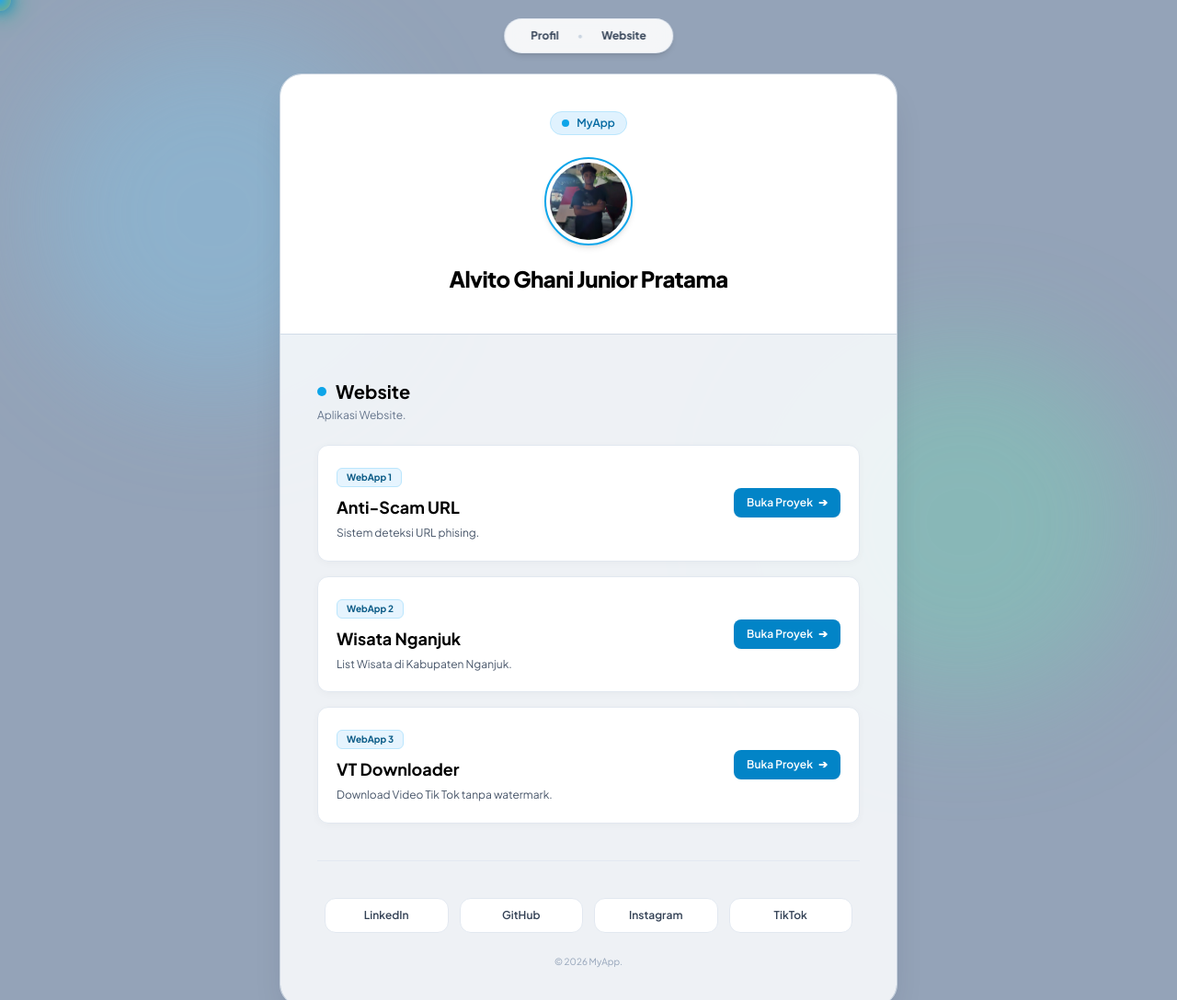
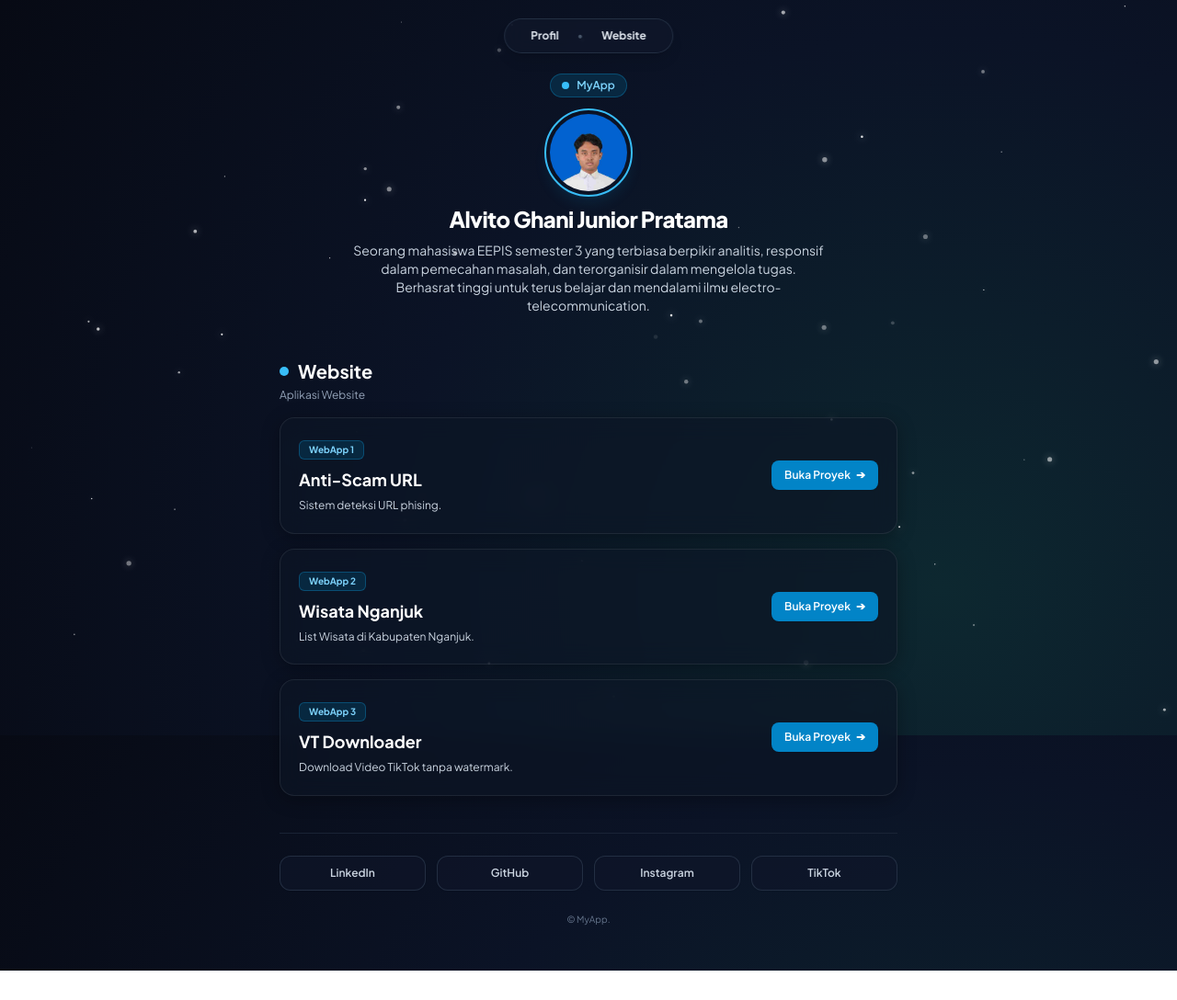
Before and after one commit to juniorpratamaalvitoghani-collab/webaboutme, a plain HTML site: page index.html in a window 1280 px wide. Shown: the top 1088 px of the page at 92% size. After the commit the page ends 1056 px from the top, so only its background shows below. Drawn offline with nearby package versions, Linux system fonts and the light colour scheme.

Commit message:
Update background dark gradient dengan partikel bintik animasi

```diff
--- a/index.html
+++ b/index.html
@@ -19,124 +19,250 @@
     }
     body {
       font-family: 'Plus Jakarta Sans', sans-serif;
-      /* BACKGROUND UTAMA: ABU-ABU SEMEN LEMBUT */
-      background-color: #94a3b8;
-      color: #0f172a;
+      /* GRADIENT NAVY KE TEAL SEPERTI GAMBAR SAMPEL */
+      background: radial-gradient(circle at 80% 80%, #0d2830 0%, #0b1326 50%, #070a14 100%);
+      background-attachment: fixed;
+      color: #f1f5f9;
       overflow-x: hidden;
     }
-    .custom-cursor {
-      pointer-events: none;
+
+    /* CANVAS BINTIK PUTIH BERGERAK */
+    #particles-canvas {
       position: fixed;
       top: 0;
       left: 0;
-      width: 24px;
-      height: 24px;
-      border-radius: 50%;
-      background: radial-gradient(circle, rgba(14, 165, 233, 0.8) 0%, rgba(16, 185, 129, 0.4) 60%, transparent 100%);
-      box-shadow: 0 0 15px #0284c7, 0 0 30px #10b981;
-      transform: translate(-50%, -50%);
-      transition: transform 0.08s ease-out, opacity 0.2s ease-in-out;
-      z-index: 9999;
+      width: 100vw;
+      height: 100vh;
+      z-index: -1;
+      pointer-events: none;
     }
 
-    /* BACKGROUND KEDUA: KANVAS UTAMA DENGAN DUA NADA WARNA */
-    .bg-wrapper-canvas {
-      border: 1px solid #cbd5e1;
-      box-shadow: 0 20px 40px -15px rgba(15, 23, 42, 0.18);
-    }
-
-    /* KARTU PROYEK: LEKUKAN 12PX */
+    /* KARTU PROYEK GLASSMORPHISM GELAP */
     .project-card-custom {
-      background-color: #ffffff;
-      border-radius: 12px;
-      border: 1px solid #e2e8f0;
-      box-shadow: 0 2px 8px rgba(0, 0, 0, 0.03);
+      background-color: rgba(13, 22, 38, 0.65);
+      backdrop-filter: blur(12px);
+      border-radius: 16px;
+      border: 1px solid rgba(255, 255, 255, 0.08);
+      box-shadow: 0 4px 20px rgba(0, 0, 0, 0.3);
       transition: all 0.3s ease;
     }
     .project-card-custom:hover {
-      border-color: #0ea5e9;
+      border-color: #38bdf8;
       transform: translateY(-2px);
-      box-shadow: 0 8px 20px -4px rgba(14, 165, 233, 0.18);
-    }
-
-    /* Dashed Frame untuk Slot Kosong */
-    .cyber-dashed-slot {
-      border: 2px dashed #cbd5e1;
-      background: #ffffff;
-      border-radius: 12px;
-      transition: all 0.3s ease;
-    }
-    .cyber-dashed-slot:hover {
-      border-color: #0ea5e9;
-      box-shadow: 0 4px 15px rgba(14, 165, 233, 0.12);
+      box-shadow: 0 10px 25px -5px rgba(56, 189, 248, 0.25);
     }
   </style>
 </head>
-<body class="min-h-screen relative selection:bg-sky-500 selection:text-white pt-20 pb-12 px-4"></body>
+<body class="min-h-screen relative selection:bg-sky-500 selection:text-white pt-20 pb-12 px-4">
 
-  <!-- Custom Glowing Cursor -->
-  <div id="cursor" class="custom-cursor"></div>
+  <!-- Canvas Partikel Bintik Bergerak -->
+  <canvas id="particles-canvas"></canvas>
 
-  <!-- Ambient Glow Spheres -->
-  <div class="fixed top-10 left-10 w-96 h-96 bg-sky-300/30 rounded-full blur-3xl pointer-events-none"></div>
-  <div class="fixed bottom-10 right-10 w-96 h-96 bg-emerald-300/30 rounded-full blur-3xl pointer-events-none"></div>
-
-  <!-- 1. NAVIGASI MELAYANG (FLOATING MENU BAR STICKY) -->
-  <nav class="fixed top-5 left-1/2 -translate-x-1/2 z-50 bg-white/90 border border-slate-200/80 shadow-md backdrop-blur-md rounded-full px-4 py-1.5 flex items-center gap-1.5 sm:gap-2">
-    <a href="#profile-section" class="px-3 py-1 text-xs font-bold text-slate-700 hover:text-sky-600 hover:bg-slate-100 rounded-full transition-all">Profil</a>
-    <span class="text-slate-300 text-xs">•</span>
-    <a href="#web-projects-section" class="px-3 py-1 text-xs font-bold text-slate-700 hover:text-sky-600 hover:bg-slate-100 rounded-full transition-all">Website</a>
-    <!--<span class="text-slate-300 text-xs">•</span>-->
-    <!--<a href="#iot-section" class="px-3 py-1 text-xs font-bold text-slate-700 hover:text-sky-600 hover:bg-slate-100 rounded-full transition-all">Kredensial</a>-->
+  <!-- NAVIGASI MELAYANG (FLOATING MENU BAR) -->
+  <nav class="fixed top-5 left-1/2 -translate-x-1/2 z-50 bg-slate-900/80 border border-slate-700/60 shadow-lg backdrop-blur-md rounded-full px-4 py-1.5 flex items-center gap-1.5 sm:gap-2">
+    <a href="#profile-section" class="px-3 py-1 text-xs font-bold text-slate-200 hover:text-sky-400 hover:bg-slate-800 rounded-full transition-all">Profil</a>
+    <span class="text-slate-600 text-xs">•</span>
+    <a href="#web-projects-section" class="px-3 py-1 text-xs font-bold text-slate-200 hover:text-sky-400 hover:bg-slate-800 rounded-full transition-all">Website</a>
   </nav>
 
-  <!-- CONTAINER KANVAS UTAMA -->
-  <main class="max-w-2xl mx-auto bg-wrapper-canvas rounded-3xl overflow-hidden relative">
+  <!-- CONTAINER UTAMA -->
+  <main class="max-w-2xl mx-auto space-y-10">
 
-    <!-- SEKSI 1: BIO / PROFIL PRIBADI (BACKGROUND PUTIH BERSIH) -->
-    <section id="profile-section" class="w-full bg-white p-6 sm:p-10 text-center flex flex-col items-center">
+    <!-- SEKSI 1: BIO / PROFIL PRIBADI -->
+    <section id="profile-section" class="w-full text-center flex flex-col items-center pt-0 pb-2">
       <!-- Indicator Badge -->
-      <div class="inline-flex items-center gap-2 px-3 py-1 rounded-full bg-sky-100 border border-sky-200 text-sky-700 text-xs font-semibold mb-6">
-        <span class="w-2 h-2 rounded-full bg-sky-500 animate-ping"></span>
+      <div class="inline-flex items-center gap-2 px-3 py-1 rounded-full bg-sky-950/80 border border-sky-500/30 text-sky-300 text-xs font-semibold mb-3">
+        <span class="w-2 h-2 rounded-full bg-sky-400 animate-ping"></span>
         MyApp
       </div>
 
       <!-- Foto Profil -->
-   <div class="relative w-24 h-24 mb-5 mx-auto rounded-full border-2 border-sky-500 p-1 shadow-md overflow-hidden cursor-pointer transition-transform duration-300 hover:scale-105" onclick="openModal(this.querySelector('img').src)">
-  <!-- Foto dengan tambahan class 'object-top' -->
+      <div class="relative w-24 h-24 mb-2 mx-auto rounded-full border-2 border-sky-400 p-1 shadow-lg shadow-sky-500/10 overflow-hidden cursor-pointer transition-transform duration-300 hover:scale-105" onclick="openModal(this.querySelector('img').src)">
         <img
-    src="vito.jpg"
+          src="alvito.jpg"
           alt="Profile Picture"
           class="w-full h-full object-cover object-top rounded-full"
         >
       </div>
 
-<!-- Modal Popup Container (Ditaruh sebelum </body>) -->
+      <!-- Informasi Diri -->
+      <h1 class="text-2xl font-extrabold text-white mb-1 tracking-tight">Alvito Ghani Junior Pratama</h1>
+
+      <!-- Deskripsi Profil -->
+      <p class="text-slate-300 text-xs sm:text-sm max-w-lg leading-snug text-center mx-auto mt-1">
+        Seorang mahasiswa EEPIS semester 3 yang terbiasa berpikir analitis, responsif dalam pemecahan masalah, dan terorganisir dalam mengelola tugas. Berhasrat tinggi untuk terus belajar dan mendalami ilmu electro-telecommunication.
+      </p>
+    </section>
+
+    <!-- SEKSI 2: FEATURED WEB PROJECTS -->
+    <section id="web-projects-section" class="w-full space-y-4">
+      <div>
+        <h2 class="text-xl font-bold text-white flex items-center gap-2.5">
+          <span class="w-2.5 h-2.5 rounded-full bg-sky-400"></span>
+          Website
+        </h2>
+        <p class="text-slate-400 text-xs mt-1">Aplikasi Website</p>
+      </div>
+
+      <div class="flex flex-col gap-4">
+
+        <!-- WEB PERTAMA -->
+        <a href="https://tinyurl.com/antiscam-url" target="_blank" class="group project-card-custom p-5 flex flex-col sm:flex-row justify-between sm:items-center gap-4">
+          <div>
+            <div class="text-[10px] font-bold text-sky-300 bg-sky-950/80 border border-sky-500/30 px-2.5 py-0.5 rounded-md inline-block mb-2">WebApp 1</div>
+            <h3 class="text-lg font-bold text-white group-hover:text-sky-400 transition-colors mb-1">
+              Anti-Scam URL
+            </h3>
+            <p class="text-slate-300 text-xs leading-relaxed">
+              Sistem deteksi URL phising.
+            </p>
+          </div>
+          <div class="bg-sky-600 hover:bg-sky-500 text-white text-xs font-semibold px-3.5 py-2 rounded-lg flex items-center gap-1.5 transition-all shadow-sm group-hover:scale-105 self-start sm:self-center shrink-0">
+            <span>Buka Proyek</span> ➔
+          </div>
+        </a>
+
+        <!-- WEB KEDUA -->
+        <a href="https://wisatanganjuk.vercel.app" target="_blank" class="group project-card-custom p-5 flex flex-col sm:flex-row justify-between sm:items-center gap-4">
+          <div>
+            <div class="text-[10px] font-bold text-sky-300 bg-sky-950/80 border border-sky-500/30 px-2.5 py-0.5 rounded-md inline-block mb-2">WebApp 2</div>
+            <h3 class="text-lg font-bold text-white group-hover:text-sky-400 transition-colors mb-1">
+              Wisata Nganjuk
+            </h3>
+            <p class="text-slate-300 text-xs leading-relaxed">
+              List Wisata di Kabupaten Nganjuk.
+            </p>
+          </div>
+          <div class="bg-sky-600 hover:bg-sky-500 text-white text-xs font-semibold px-3.5 py-2 rounded-lg flex items-center gap-1.5 transition-all shadow-sm group-hover:scale-105 self-start sm:self-center shrink-0">
+            <span>Buka Proyek</span> ➔
+          </div>
+        </a>
+
+        <!-- WEB KETIGA -->
+        <a href="https://bit.ly/dl-vt-nowm" target="_blank" class="group project-card-custom p-5 flex flex-col sm:flex-row justify-between sm:items-center gap-4">
+          <div>
+            <div class="text-[10px] font-bold text-sky-300 bg-sky-950/80 border border-sky-500/30 px-2.5 py-0.5 rounded-md inline-block mb-2">WebApp 3</div>
+            <h3 class="text-lg font-bold text-white group-hover:text-sky-400 transition-colors mb-1">
+              VT Downloader
+            </h3>
+            <p class="text-slate-300 text-xs leading-relaxed">
+              Download Video TikTok tanpa watermark.
+            </p>
+          </div>
+          <div class="bg-sky-600 hover:bg-sky-500 text-white text-xs font-semibold px-3.5 py-2 rounded-lg flex items-center gap-1.5 transition-all shadow-sm group-hover:scale-105 self-start sm:self-center shrink-0">
+            <span>Buka Proyek</span> ➔
+          </div>
+        </a>
+
+      </div>
+    </section>
+
+    <!-- SEKSI 3: BAR SOSIAL MEDIA -->
+    <footer class="w-full flex flex-col items-center gap-4 pt-6 border-t border-slate-800/80">
+      <div class="w-full grid grid-cols-2 sm:grid-cols-4 gap-3 text-center">
+        <a href="https://linkedin.com/alvito-ghani-junior-pratama" target="_blank" class="py-2.5 rounded-[12px] bg-slate-900/60 border border-slate-700/60 text-slate-300 hover:text-sky-400 hover:border-sky-500 transition-all text-xs font-semibold shadow-sm">LinkedIn</a>
+        <a href="https://github.com/juniorpratamaalvitoghani-collab" target="_blank" class="py-2.5 rounded-[12px] bg-slate-900/60 border border-slate-700/60 text-slate-300 hover:text-sky-400 hover:border-sky-500 transition-all text-xs font-semibold shadow-sm">GitHub</a>
+        <a href="https://www.instagram.com/vitoghn?igsi=MXhnY3B2dXRtdzR4bw==" target="_blank" class="py-2.5 rounded-[12px] bg-slate-900/60 border border-slate-700/60 text-slate-300 hover:text-sky-400 hover:border-sky-500 transition-all text-xs font-semibold shadow-sm">Instagram</a>
+        <a href="https://tiktok.com/@nativeeejava?" target="_blank" class="py-2.5 rounded-[12px] bg-slate-900/60 border border-slate-700/60 text-slate-300 hover:text-sky-400 hover:border-sky-500 transition-all text-xs font-semibold shadow-sm">TikTok</a>
+      </div>
+      <p class="text-[10px] text-slate-500 mt-2">© MyApp.</p>
+    </footer>
+
+  </main>
+
+  <!-- Modal Popup Foto -->
   <div
     id="imageModal"
-  class="fixed inset-0 bg-black/80 backdrop-blur-sm z-50 hidden flex items-center justify-center p-4 transition-opacity duration-300"
+    class="fixed inset-0 bg-black/85 backdrop-blur-md z-50 hidden flex items-center justify-center p-4 transition-opacity duration-300"
     onclick="closeModal()"
   >
     <div class="relative max-w-lg w-full bg-transparent p-2 text-center" onclick="event.stopPropagation()">
-    <!-- Tombol Close -->
       <button
         onclick="closeModal()"
         class="absolute -top-10 right-0 text-white hover:text-sky-400 text-3xl font-bold focus:outline-none"
       >
         &times;
       </button>
-    <!-- Gambar Detail Besar Full HD saat Diklik -->
       <img
         id="modalImg"
         src=""
         alt="Detail Photo"
-      class="max-h-[85vh] mx-auto rounded-xl shadow-2xl border-2 border-sky-500/50 object-contain"
+        class="max-h-[85vh] mx-auto rounded-xl shadow-2xl border-2 border-sky-400/50 object-contain"
       >
     </div>
   </div>
 
-<!-- Script Javascript Modal -->
+  <!-- JAVASCRIPT LOGIC -->
   <script>
+    // Canvas Particles System (Bintik Putih Melayang)
+    const canvas = document.getElementById('particles-canvas');
+    const ctx = canvas.getContext('2d');
+
+    let particles = [];
+    const particleCount = 65;
+
+    function resizeCanvas() {
+      canvas.width = window.innerWidth;
+      canvas.height = window.innerHeight;
+    }
+    window.addEventListener('resize', resizeCanvas);
+    resizeCanvas();
+
+    class Particle {
+      constructor() {
+        this.reset();
+      }
+
+      reset() {
+        this.x = Math.random() * canvas.width;
+        this.y = Math.random() * canvas.height;
+        this.size = Math.random() * 2.2 + 0.5; // Ukuran bintik bermacam-macam
+        this.speedX = (Math.random() - 0.5) * 0.3; // Gerakan sangat halus & lambat
+        this.speedY = (Math.random() - 0.5) * 0.3;
+        this.opacity = Math.random() * 0.6 + 0.2; // Efek pudar transparan
+        this.pulse = Math.random() * 0.02;
+      }
+
+      update() {
+        this.x += this.speedX;
+        this.y += this.speedY;
+
+        // Efek denyut redup-terang yang lembut
+        this.opacity += Math.sin(Date.now() * 0.001 + this.size) * 0.003;
+
+        // Reset posisi jika keluar dari layar
+        if (this.x < 0 || this.x > canvas.width || this.y < 0 || this.y > canvas.height) {
+          this.reset();
+        }
+      }
+
+      draw() {
+        ctx.beginPath();
+        ctx.arc(this.x, this.y, this.size, 0, Math.PI * 2);
+        ctx.fillStyle = `rgba(255, 255, 255, ${Math.abs(this.opacity)})`;
+        ctx.shadowBlur = 8;
+        ctx.shadowColor = "rgba(255, 255, 255, 0.8)";
+        ctx.fill();
+      }
+    }
+
+    // Inisialisasi Partikel
+    for (let i = 0; i < particleCount; i++) {
+      particles.push(new Particle());
+    }
+
+    // Loop Animasi
+    function animate() {
+      ctx.clearRect(0, 0, canvas.width, canvas.height);
+      particles.forEach(p => {
+        p.update();
+        p.draw();
+      });
+      requestAnimationFrame(animate);
+    }
+    animate();
+
+    // Script Modal Foto
     function openModal(imageSrc) {
       const modal = document.getElementById('imageModal');
       const modalImg = document.getElementById('modalImg');
@@ -151,141 +277,5 @@
       document.body.style.overflow = 'auto';
     }
   </script>
-
-      <!-- Informasi Diri -->
-      <h1 class="text-2xl font-extrabold text-black mb-1 tracking-tight">Alvito Ghani Junior Pratama</h1>
-      <!--<p class="text-sky-600 font-semibold text-sm mb-0.5">Departemen Teknik Elektro / Teknik Telekomunikasi</p>
-      <p class="text-slate-500 text-xs font-semibold">Semester III</p> -->
-    </section>
-
-    <!-- GARIS PEMBATAS TIPIS DENGAN DUA NADA WARNA -->
-    <div class="border-t border-slate-200/80"></div>
-
-    <!-- WADAH SEKSI BAWAH (BACKGROUND ABU-ABU SANGAT MUDA #F8FAFC) -->
-    <div class="bg-slate-50/90 p-6 sm:p-10 flex flex-col gap-10">
-
-      <!-- SEKSI 2: FEATURED WEB PROJECTS -->
-      <section id="web-projects-section" class="w-full pt-2">
-        <h2 class="text-xl font-bold text-black mb-1 flex items-center gap-2.5">
-          <span class="w-2.5 h-2.5 rounded-full bg-sky-500"></span>
-          Website
-        </h2>
-        <p class="text-slate-500 text-xs mb-6">Aplikasi Website.</p>
-
-        <div class="flex flex-col gap-4">
-
-    <!-- ==================== WEB PERTAMA ==================== -->
-    <a href="https://tinyurl.com/antiscam-url" target="_blank" class="group project-card-custom p-5 flex flex-col sm:flex-row justify-between sm:items-center gap-4">
-      <div>
-        <div class="text-[10px] font-bold text-sky-800 bg-sky-100/80 border border-sky-200 px-2.5 py-0.5 rounded-md inline-block mb-2">WebApp 1</div>
-        <h3 class="text-lg font-bold text-black group-hover:text-sky-600 transition-colors mb-1">
-          Anti-Scam URL
-        </h3>
-        <p class="text-slate-600 text-xs leading-relaxed">
-          Sistem deteksi URL phising.
-        </p>
-      </div>
-      <div class="bg-sky-600 hover:bg-sky-500 text-white text-xs font-semibold px-3.5 py-2 rounded-lg flex items-center gap-1.5 transition-all shadow-sm group-hover:scale-105 self-start sm:self-center shrink-0">
-        <span>Buka Proyek</span> ➔
-      </div>
-    </a>
-
-    <!-- ==================== WEB KEDUA ==================== -->
-    <a href="https://wisatanganjuk.vercel.app" target="_blank" class="group project-card-custom p-5 flex flex-col sm:flex-row justify-between sm:items-center gap-4">
-      <div>
-        <div class="text-[10px] font-bold text-sky-800 bg-sky-100/80 border border-sky-200 px-2.5 py-0.5 rounded-md inline-block mb-2">WebApp 2</div>
-        <h3 class="text-lg font-bold text-black group-hover:text-sky-600 transition-colors mb-1">
-          Wisata Nganjuk
-        </h3>
-        <p class="text-slate-600 text-xs leading-relaxed">
-          List Wisata di Kabupaten Nganjuk.
-        </p>
-      </div>
-      <div class="bg-sky-600 hover:bg-sky-500 text-white text-xs font-semibold px-3.5 py-2 rounded-lg flex items-center gap-1.5 transition-all shadow-sm group-hover:scale-105 self-start sm:self-center shrink-0">
-        <span>Buka Proyek</span> ➔
-      </div>
-    </a>
-
-    <!-- ==================== WEB KETIGA ==================== -->
-    <a href="https://bit.ly/dl-vt-nowm" target="_blank" class="group project-card-custom p-5 flex flex-col sm:flex-row justify-between sm:items-center gap-4">
-      <div>
-        <div class="text-[10px] font-bold text-sky-800 bg-sky-100/80 border border-sky-200 px-2.5 py-0.5 rounded-md inline-block mb-2">WebApp 3</div>
-        <h3 class="text-lg font-bold text-black group-hover:text-sky-600 transition-colors mb-1">
-         VT Downloader
-        </h3>
-        <p class="text-slate-600 text-xs leading-relaxed">
-          Download Video Tik Tok tanpa watermark.
-        </p>
-      </div>
-      <div class="bg-sky-600 hover:bg-sky-500 text-white text-xs font-semibold px-3.5 py-2 rounded-lg flex items-center gap-1.5 transition-all shadow-sm group-hover:scale-105 self-start sm:self-center shrink-0">
-        <span>Buka Proyek</span> ➔
-      </div>
-    </a>
-
-  </div>
-</section>
-
-      <hr class="border-slate-200/80">
-
-      <!-- SEKSI 3: 10 EXPANSION SLOTS GRID
-      <section id="iot-section" class="w-full">
-        <h2 class="text-xl font-bold text-black mb-1 flex items-center gap-2.5">
-          <span class="w-2.5 h-2.5 rounded-full bg-emerald-500"></span>
-          Kredensial
-        </h2>
-        <p class="text-slate-500 text-xs mb-6">Works and Certif.</p>
-
-        <div id="grid-container" class="grid grid-cols-1 sm:grid-cols-2 gap-3.5">
-          -->
-          <!-- Generasi 10 Kotak Slot Kosong via JS
-        </div>
-      </section>
-
-      <hr class="border-slate-200/80">
--->
-      <!-- SEKSI 4: BAR SOSIAL MEDIA -->
-      <footer class="w-full flex flex-col items-center gap-4">
-        <div class="w-full grid grid-cols-2 sm:grid-cols-4 gap-3 text-center px-2">
-          <a href="https://linkedin.com/alvito-ghani-junior-pratama" target="_blank" class="py-2.5 rounded-[12px] bg-white border border-slate-200 text-slate-700 hover:text-sky-600 hover:border-sky-400 transition-all text-xs font-semibold">LinkedIn</a>
-          <a href="https://github.com/juniorpratamaalvitoghani-collab" target="_blank" class="py-2.5 rounded-[12px] bg-white border border-slate-200 text-slate-700 hover:text-sky-600 hover:border-sky-400 transition-all text-xs font-semibold">GitHub</a>
-          <a href="https://instagram.com/__ootiv?igsh=MXhnY3B2dXRtdzR4bw==" target="_blank" class="py-2.5 rounded-[12px] bg-white border border-slate-200 text-slate-700 hover:text-sky-600 hover:border-sky-400 transition-all text-xs font-semibold">Instagram</a>
-          <a href="https://tiktok.com/@nativeeejava?is_from_webapp=1&sender_device=pc" target="_blank" class="py-2.5 rounded-[12px] bg-white border border-slate-200 text-slate-700 hover:text-sky-600 hover:border-sky-400 transition-all text-xs font-semibold">TikTok</a>
-        </div>
-        <p class="text-[10px] text-slate-400 mt-2">© 2026 MyApp.</p>
-      </footer>
-
-    </div>
-
-  </main>
-
-  <!-- JAVASCRIPT LOGIC -->
-  <script>
-    // Custom Glowing Cursor Follower
-    const cursor = document.getElementById('cursor');
-    document.addEventListener('mousemove', (e) => {
-      cursor.style.left = e.clientX + 'px';
-      cursor.style.top = e.clientY + 'px';
-    });
-
-    /* Render 10 Expansion Slots
-    const gridContainer = document.getElementById('grid-container');
-    for (let i = 1; i <= 10; i++) {
-      const slotNum = String(i).padStart(2, '0');
-      const cardHtml = `
-        <div class="cyber-dashed-slot p-4 flex flex-col justify-between min-h-[110px] relative group overflow-hidden">
-          <div class="flex justify-between items-center mb-2">
-            <span class="text-[9px] font-mono text-slate-400 uppercase tracking-widest">#${slotNum}</span>
-            <span class="text-[10px] text-slate-400 group-hover:text-sky-600 transition-colors"></span>
-          </div>
-          <div class="my-auto text-center py-1">
-            <p class="text-xs font-semibold text-slate-600 group-hover:text-sky-600 transition-colors">Empty Slot</p>
-          </div>
-          <div class="text-[9px] text-slate-400 text-center"></div>
-        </div>
-      `;
-      gridContainer.innerHTML += cardHtml;
-    }
-       */
-  </script>
 </body>
 </html>
```
Also changed, not shown: alvito.jpg (added). Lines whose indentation alone changed are shown as unchanged.
